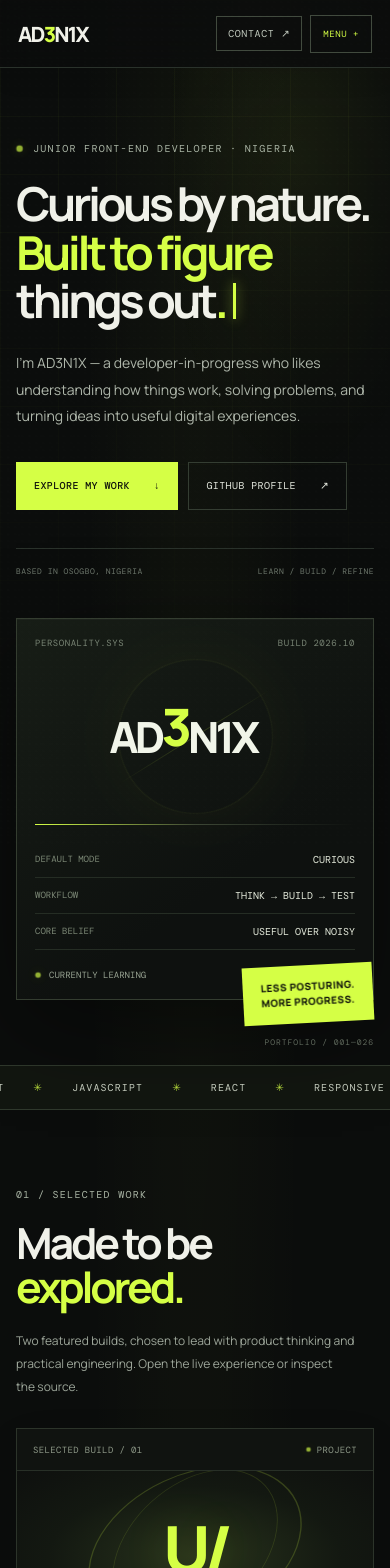
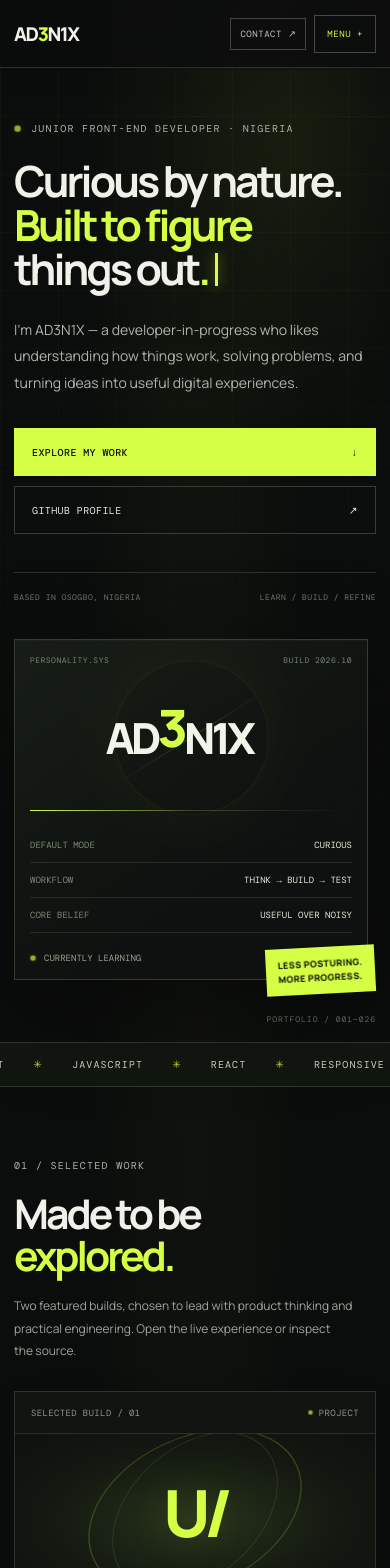
Before and after one commit to Ad3n1x/Portfolio, a React (Vite) app in the folder client/: page / in a window 390 px wide. Shown: the top 1568 px of the page. Built offline with nearby package versions, Linux system fonts and the light colour scheme; no server answers.

Commit message:
Make the entire portfolio responsive across screen sizes

```diff
--- a/client/src/styles.css
+++ b/client/src/styles.css
@@ -413,3 +413,162 @@ body::after{content:"";position:fixed;inset:0;z-index:20;pointer-events:none;opa
     align-self:start;
   }
 }
+
+
+/* Site-wide responsive pass: fluid layouts, safe text wrapping, and no horizontal overflow. */
+html{width:100%;max-width:100%;overflow-x:clip}
+body{width:100%;max-width:100%;overflow-x:clip}
+img,svg,video,canvas,iframe{max-width:100%}
+button,input,textarea,select{max-width:100%;font:inherit}
+button,a{-webkit-tap-highlight-color:transparent}
+.page-width{width:min(1180px,calc(100% - clamp(28px,8vw,96px)))}
+.hero,.section,.approach-layout,.stack-section,.github-section,.contact-section,.footer,
+.project-card,.live-preview-card,.repo-panel,.contact-card,.education-card{min-width:0}
+.hero h1,.section-head h2,.approach-heading h2,.github-layout h2,.contact-layout h2,
+.project-content h3,.capability h3,.education-card h3{overflow-wrap:break-word}
+.hero-intro,.section-note,.project-description,.approach-copy p,.contact-intro,
+.github-intro,.capability p,.education-card p{overflow-wrap:anywhere}
+.project-art,.live-preview-image{max-width:100%;min-width:0}
+.featured-grid,.github-layout,.contact-layout,.approach-layout{min-width:0}
+.repo-panel{width:100%;max-width:100%;overflow:hidden}
+.repo-search-wrap{display:flex;align-items:center;gap:10px;flex-wrap:wrap;min-width:0}
+.repo-search{min-width:0;max-width:100%}
+.repo-list{min-width:0;overscroll-behavior:contain}
+.repo-row{min-width:0}
+.repo-name{min-width:0}
+.repo-language-list{min-width:0}
+.contact-email{min-width:0;overflow-wrap:anywhere;word-break:break-word}
+.contact-social{min-width:0}
+.contact-social strong{min-width:0;overflow-wrap:anywhere}
+.project-links{flex-wrap:wrap}
+.tag-list{min-width:0}
+@media(max-width:1100px){
+  .page-width{width:calc(100% - 56px)}
+  .hero{gap:5%;grid-template-columns:minmax(0,1.05fr) minmax(280px,.8fr)}
+  .hero h1{font-size:clamp(44px,6vw,68px)}
+  .identity-card{min-width:0}
+  .section-head{gap:24px}
+  .github-layout{grid-template-columns:minmax(0,.8fr) minmax(0,1fr);gap:5%}
+  .repo-row{grid-template-columns:22px minmax(0,1fr) minmax(90px,150px) 14px;gap:8px}
+  .repo-language-list{max-width:150px}
+  .nav{gap:14px}
+}
+@media(max-width:800px){
+  .page-width{width:calc(100% - 44px)}
+  .header{padding-inline:22px}
+  .nav{gap:12px}
+  .nav a{font-size:9px}
+  .nav a span{margin-left:4px}
+  .header-contact{padding:10px}
+  .hero{grid-template-columns:minmax(0,1fr) minmax(250px,.82fr);gap:4%;padding-top:76px}
+  .hero h1{font-size:clamp(40px,6vw,54px)}
+  .identity-card{padding:16px}
+  .identity-symbol{height:170px;font-size:clamp(42px,6vw,58px)}
+  .card-caption{right:-10px}
+  .hero-meta{gap:12px}
+  .section{padding-block:84px}
+  .featured-grid{gap:14px}
+  .project-content{padding:18px 15px}
+  .project-links{flex-wrap:wrap}
+  .approach-layout{grid-template-columns:minmax(0,.8fr) minmax(0,1fr);gap:6%}
+  .principles{grid-template-columns:repeat(3,minmax(0,1fr))}
+  .github-section{padding-block:80px}
+  .github-layout{grid-template-columns:1fr;gap:32px;align-items:start}
+  .github-intro{max-width:560px}
+  .repo-row{grid-template-columns:22px minmax(0,1fr) minmax(100px,170px) 14px}
+  .repo-language-list{max-width:170px}
+  .contact-layout{grid-template-columns:minmax(0,1fr) minmax(0,.9fr);gap:5%}
+  .contact-card{padding:20px}
+}
+@media(max-width:650px){
+  .page-width{width:calc(100% - 36px)}
+  .header{height:68px;padding-inline:18px}
+  .nav{display:none}
+  .hero{display:flex;flex-direction:column;align-items:stretch;gap:34px;padding:66px 0 62px}
+  .hero h1{font-size:clamp(42px,11.5vw,64px);line-height:1.03}
+  .hero-intro{max-width:100%;font-size:14px}
+  .hero-actions{gap:10px}
+  .btn{max-width:100%;gap:14px}
+  .hero-meta{flex-wrap:wrap;line-height:1.8}
+  .identity-card{width:calc(100% - 8px);max-width:470px;margin:0 8px 0 0}
+  .identity-symbol{height:170px}
+  .card-caption{right:-8px;bottom:-15px}
+  .hero-index{right:0}
+  .section,.contact-section{padding-block:72px}
+  .section-head{display:block;margin-bottom:28px}
+  .section-note{max-width:100%;margin-top:18px}
+  .featured-grid{grid-template-columns:minmax(0,1fr)}
+  .project-card{width:100%}
+  .project-art{height:clamp(140px,40vw,180px)}
+  .project-description{min-height:0}
+  .approach-layout{padding-block:72px;grid-template-columns:minmax(0,1fr);gap:26px}
+  .principles{grid-template-columns:repeat(3,minmax(0,1fr));gap:8px}
+  .principles strong{overflow-wrap:anywhere}
+  .capability{grid-template-columns:28px minmax(0,1fr) 16px;gap:9px}
+  .education-card{align-items:flex-start;flex-direction:column}
+  .learning-pill{white-space:normal}
+  .github-layout{grid-template-columns:minmax(0,1fr);gap:30px}
+  .repo-panel{min-width:0}
+  .repo-row{grid-template-columns:20px minmax(0,1fr) 14px;align-items:start;row-gap:8px}
+  .repo-language-list{grid-column:2;grid-row:2;width:100%;max-width:100%;flex-wrap:wrap}
+  .repo-row>.arrow{grid-column:3;grid-row:1;align-self:start}
+  .repo-language-list .repo-language{font-size:8px;padding:5px 7px}
+  .repo-search-wrap{align-items:stretch}
+  .repo-search{width:100%;flex:1 1 100%}
+  .contact-layout{grid-template-columns:minmax(0,1fr);gap:28px}
+  .contact-card{padding:18px}
+  .contact-email{font-size:clamp(14px,4vw,17px)}
+  .contact-social{grid-template-columns:74px minmax(0,1fr) 14px;gap:8px}
+  .footer{gap:12px}
+  .footer .brand{font-size:17px}
+}
+@media(max-width:420px){
+  .page-width{width:calc(100% - 28px)}
+  .header{padding-inline:14px}
+  .brand{font-size:19px;letter-spacing:-1.4px}
+  .header-contact{font-size:9px;padding:9px}
+  .hero{padding-top:54px}
+  .hero h1{font-size:clamp(39px,11vw,48px);letter-spacing:-.07em}
+  .hero-actions{align-items:stretch;flex-direction:column}
+  .hero-actions .btn{width:100%;justify-content:space-between}
+  .hero-meta{font-size:8px;gap:8px}
+  .identity-card{padding:15px}
+  .identity-head{font-size:8px}
+  .identity-symbol{height:145px;font-size:clamp(39px,11vw,48px)}
+  .identity-line{gap:8px}
+  .identity-line span,.identity-line strong{font-size:9px}
+  .card-caption{font-size:9px;padding:10px 12px}
+  .section-head h2,.approach-heading h2,.github-layout h2,.contact-layout h2{font-size:clamp(37px,10.5vw,46px)}
+  .project-content h3{font-size:21px}
+  .principles{grid-template-columns:1fr;gap:12px}
+  .principles>div{display:grid;grid-template-columns:28px minmax(0,1fr);gap:8px;align-items:start}
+  .principles strong{margin-top:0}
+  .principles p{grid-column:2;margin:0}
+  .capability{grid-template-columns:24px minmax(0,1fr) 14px;padding-block:17px}
+  .capability-number{font-size:9px}
+  .capability h3{font-size:13px}
+  .capability p{font-size:10px}
+  .repo-panel-head{padding-inline:12px;font-size:8px}
+  .repo-row{padding-inline:10px}
+  .repo-name strong{font-size:11px}
+  .repo-name small{white-space:normal;overflow-wrap:anywhere;line-height:1.5}
+  .contact-social{grid-template-columns:64px minmax(0,1fr) 12px}
+  .contact-social strong{font-size:11px}
+  .footer>span{max-width:100%;overflow-wrap:anywhere}
+}
+@media(max-width:340px){
+  .brand{font-size:17px}
+  .header-contact{font-size:8px;padding:8px}
+  .hero h1{font-size:37px}
+  .btn{padding-inline:12px;font-size:9px}
+  .identity-symbol{font-size:37px}
+  .repo-row{grid-template-columns:17px minmax(0,1fr) 12px;gap:6px}
+  .repo-language-list .repo-language{font-size:7px;padding:4px 5px}
+}
+@media(hover:none){
+  .project-card:hover,.capability:hover,.principles>div:hover{transform:none}
+  .repo-row:hover{padding-left:initial}
+}
+@media(prefers-reduced-motion:reduce){
+  html{scroll-behavior:auto}
+}
```
